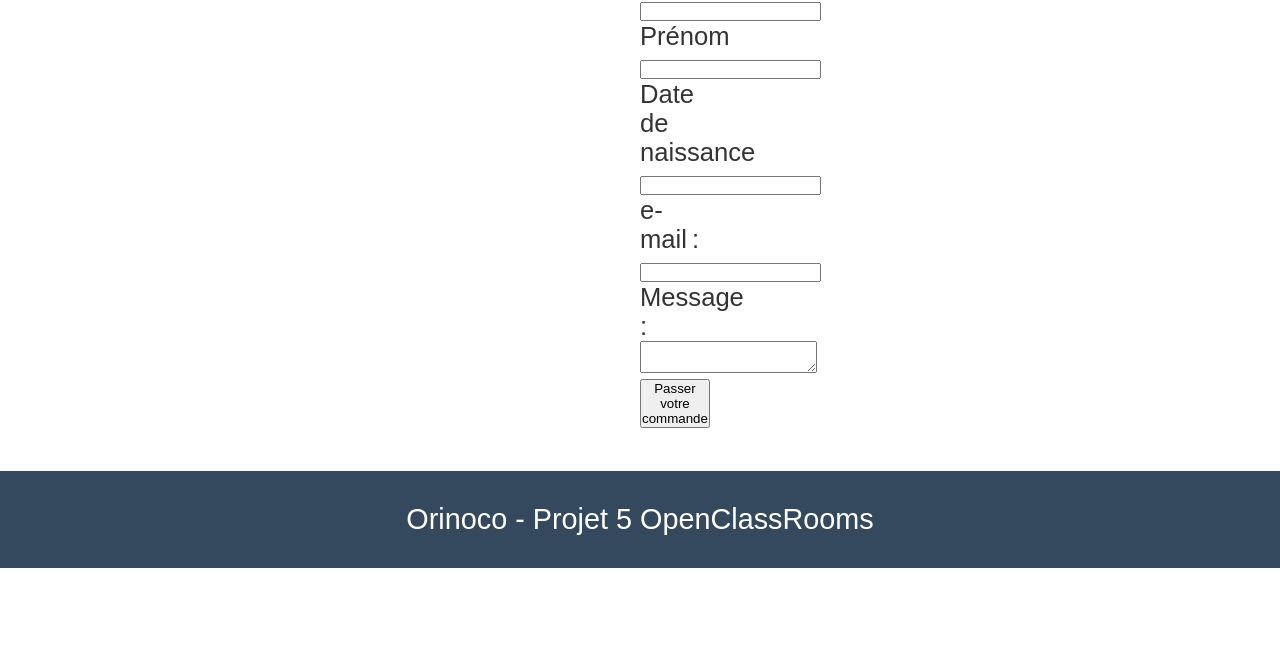
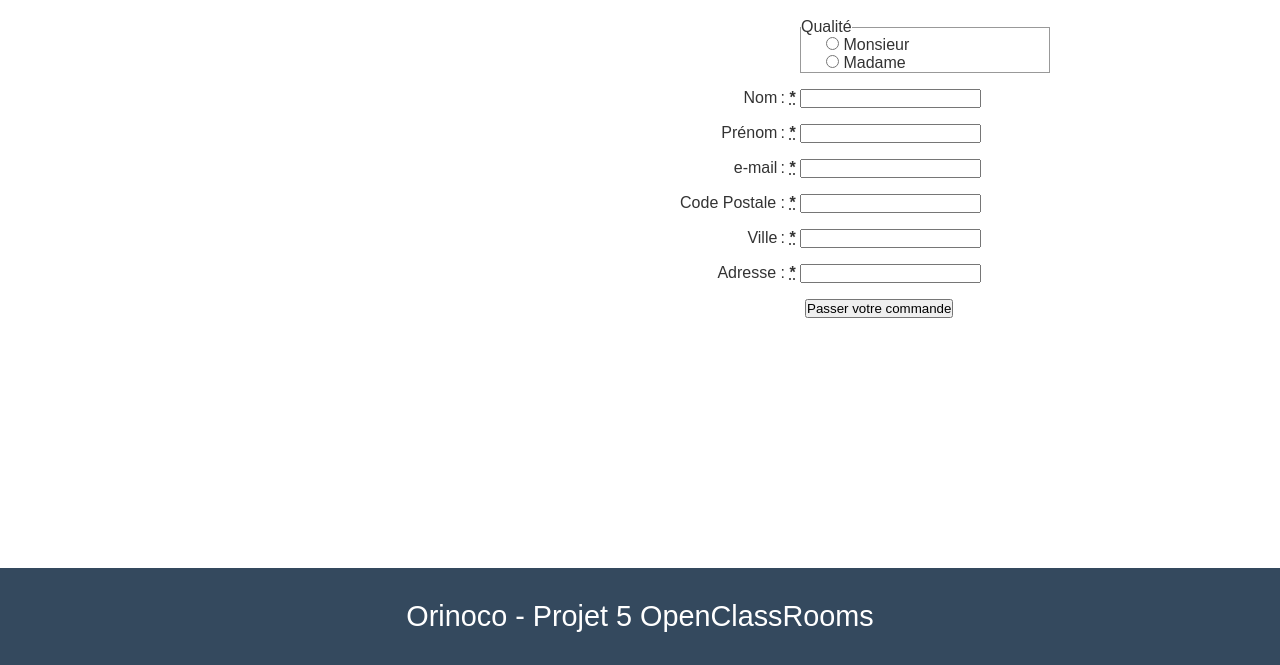
Before and after one commit to aaiZaeN/Projet5.io, a website built with webpack: page src/cart/cart.html in a window 1280 px wide. Shown: the part 232-897 px from the top of the page. Before the commit the page ends 800 px from the top, so only its background shows below. Built offline with nearby package versions, Linux system fonts and the light colour scheme; no server answers; a web font is replaced by a local one.

Commit message:
CSS
Mise en forme de la page + changement du formulaire

```diff
--- a/src/assets/styles/_base.scss
+++ b/src/assets/styles/_base.scss
@@ -4,7 +4,7 @@
 }
 
 body {
-  font-size: 1.6rem;
+  font-size: 1rem;
   color:var(--text);
   font-family: var(--font-family);
 }
--- a/src/assets/styles/style.scss
+++ b/src/assets/styles/style.scss
@@ -14,8 +14,6 @@
     "footer" auto /
     auto;
 }
-
-
 
 header {
   grid-area: header;
@@ -89,33 +87,8 @@ footer {
   }
   .listProductBlockRight {
     padding: 15px;
+    a {
+      color: rgb(95, 95, 233);
+    }
   }
 }
-
-#listTitle {
-  margin: 2rem 0 0 2rem;
-}
-
-.annulerProduit {
-  color: black;
-}
-
-table, td, th {
-  border: 1px solid;
-}
-
-table {
-  margin: 25px 0 0 25px;
-  padding: 5px;
-  border-radius: 15px;
-  .annulerProduit {
-    font-size: 15px;
-    color: grey;
-    cursor: pointer;
-  }
-}
-
-.annulerProduit:hover {
-  color: black;
-  font-size: 16px;
-}
--- a/src/cart/cart.html
+++ b/src/cart/cart.html
@@ -28,30 +28,69 @@
           <p id="panierVide">Votre panier est vide</p>
         </div>
 
-         <div class="form">
-          <form action="/ma-page-de-traitement" method="post">
-            <div>
-                <label for="name">Nom :</label>
-                <input type="text" id="name" name="user_name">
-            </div>
-            <div>
-              <label for="name">Prénom</label>
-              <input type="text" id="name" name="user_name">
-            </div>
-            <div>
-              <label for="dateOfBirth">Date de naissance</label>
-              <input type="text" id="datelist" name="date">
-            </div>
-            <div>
-                <label for="mail">e-mail :</label>
-                <input type="email" id="mail" name="user_mail">
-            </div>
-            <div>
-                <label for="msg">Message :</label>
-                <textarea id="msg" name="user_message"></textarea>
-            </div>
-            <button class="sendForm">Passer votre commande</button>
-        </form>
+        <section>
+          <h2>Informations de contact</h2>
+          <fieldset>
+            <legend>Qualité</legend>
+            <ul>
+                <li>
+                  <label for="title_1">
+                    <input type="radio" id="title_1" name="title" value="M." >
+                    Monsieur
+                  </label>
+                </li>
+                <li>
+                  <label for="title_2">
+                    <input type="radio" id="title_2" name="title" value="Mme.">
+                    Madame
+                  </label>
+                </li>
+            </ul>
+          </fieldset>
+          <p>
+            <label for="name">
+              <span>Nom : </span>
+              <strong><abbr title="required">*</abbr></strong>
+            </label>
+            <input type="text" id="name" name="username">
+          </p>
+          <p>
+            <label for="name">
+              <span>Prénom : </span>
+              <strong><abbr title="required">*</abbr></strong>
+            </label>
+            <input type="text" id="name" name="username">
+          </p>
+          <p>
+            <label for="mail">
+              <span>e-mail :</span>
+              <strong><abbr title="required">*</abbr></strong>
+            </label>
+            <input type="email" id="mail" name="usermail">
+          </p>
+          <p>
+            <label for="zipCode">
+              <span>Code Postale : </span>
+              <strong><abbr title="required">*</abbr></strong>
+            </label>
+            <input type="text" id="zipCode" name="zipCode">
+          </p>
+          <p>
+            <label for="city">
+              <span>Ville : </span>
+              <strong><abbr title="required">*</abbr></strong>
+            </label>
+            <input type="text" id="city" name="city">
+          </p>
+          <p>
+            <label for="address">
+              <span>Adresse : </span>
+              <strong><abbr title="required">*</abbr></strong>
+            </label>
+            <input row type="text" id="address" name="address">
+          </p>
+          <button>Passer votre commande</button>
+      </section>
          </div>
       </div>
       <script src=""></script>
--- a/src/cart/cart.scss
+++ b/src/cart/cart.scss
@@ -1,6 +1,83 @@
-form {
-  margin: 0 50% 0 50%;
+#parent {
+  display: grid;
+  grid-template-columns: repeat(2, 1fr);
+  grid-auto-rows: auto;
+
 }
+
+section {
+  grid: 2/4;
+  margin: 25px 0 0 25px;
+  fieldset {
+    width: 250px;
+    box-sizing: border-box;
+    margin-left: 135px;
+    border: 1px solid #999;
+    label {
+      margin-left: 25px;
+    }
+  }
+  p {
+    display: block;
+    margin-block-start: 1em;
+    margin-block-end: 1em;
+    margin-inline-start: 0px;
+    margin-inline-end: 0px;
+  }
+  label span {
+    display: inline-block;
+    width: 120px;
+    text-align: right;
+  }
+  button {
+    margin-left: 140px;
+  }
+}
+
+#basketResume {
+  grid: 2/4;
+}
+
 .annulerProduit{
   color: red;
 }
+
+#listTitle {
+  margin: 2rem 0 0 2rem;
+}
+
+#panierVide {
+  margin: 25px 0 25px 25px;
+}
+
+.annulerProduit {
+  color: black;
+}
+
+table, td, th {
+  border: 1px solid;
+}
+
+th, td {
+  padding: 5px;
+}
+
+th {
+  background-color: rgb(199, 199, 199);
+}
+
+table {
+  margin: 150px 0 0 150px;
+  padding: 5px;
+  border-radius: 15px;
+  .annulerProduit {
+    font-size: 15px;
+    color: rgb(216, 147, 147);
+    cursor: pointer;
+  }
+}
+
+.annulerProduit:hover {
+  color: rgb(218, 31, 31);
+  font-size: 16px;
+}
```
